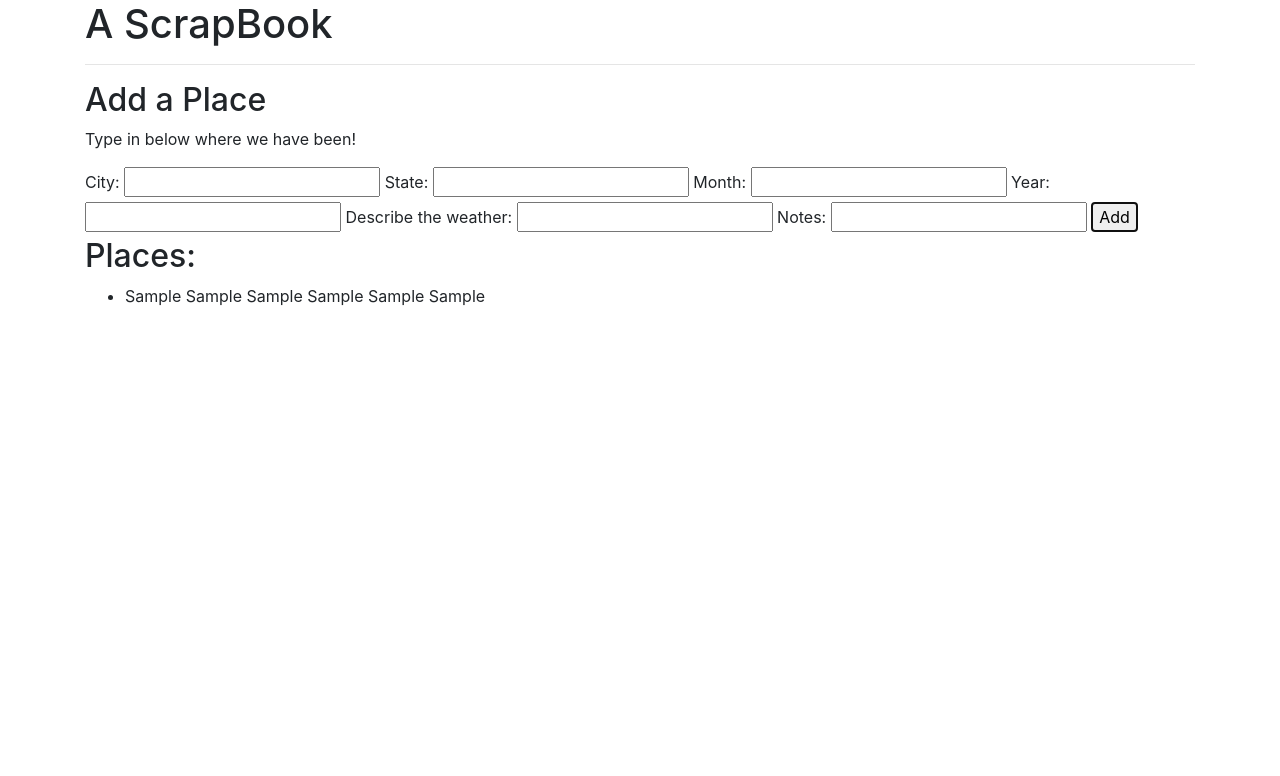
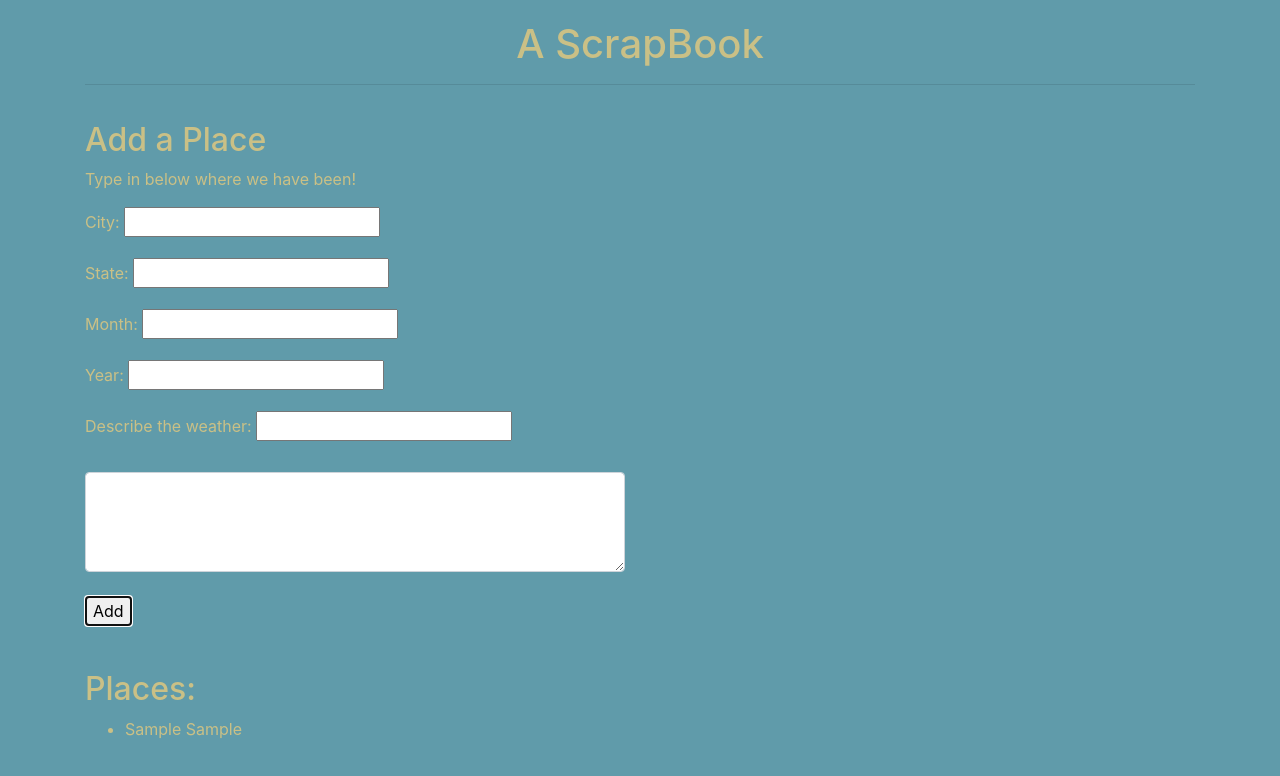
Before and after one commit to diegosalazar343/ScrapBook, a plain HTML site: page index.html in a window 1280 px wide. Both pictures are taken after typing "Sample", "Sample", "Sample", "Sample", "Sample", "Sample" into the empty fields and a click on the button "Add". Drawn offline with Linux system fonts and the light colour scheme.

Commit message:
fix some styling

```diff
--- a/css/styles.css
+++ b/css/styles.css
@@ -1,3 +1,22 @@
 #show-place {
   display: none;
+  padding-left: 40px;
 }
+
+h1 {
+  text-align: center;
+}
+
+h2 {
+  padding-top: 20px;
+}
+
+.form-floating {
+  padding-top: 10px;
+}
+
+body{
+  padding-top: 20px;
+  background-color: rgb(96, 155, 170);
+  color: rgb(202, 192, 134);
+}
--- a/index.html
+++ b/index.html
@@ -5,7 +5,7 @@
   <link href="css/styles.css" rel="stylesheet" type="text/css">
   <script src="js/jquery-3.5.1.js"></script>
   <script src="js/scripts.js"></script>
-  <title>ScrapBook</title>
+  <title>Scrap Book</title>
 </head>
 <body>
   <div class="container">
@@ -13,27 +13,43 @@
     <hr>
     <h2>Add a Place</h2>
     <p>Type in below where we have been!</p>
+    <div class="row">
+      <div class="col-md-6">
+
     <form id = "new-places">
+      <div class="form-group">
         <label for="new-city">City:</label>
         <input id="new-city" type="text">
+      </div>
+      <div class="form-group">
         <label for="new-state">State:</label>
         <input id="new-state" type="text">
+      </div>
+      <div class="form-group">
         <label for="new-month">Month:</label>
         <input id="new-month" type="text">
+      </div>
+      <div class="form-group">
         <label for="new-year">Year:</label>
         <input id="new-year" type="text">
+      </div>
+      <div class="form-group">
         <label for="new-weather">Describe the weather:</label>
         <input id="new-weather" type="text">
-      <label for="new-notes">Notes: </label>
-      <input id="new-notes" type="text">
+      </div>
+      <div class="form-floating">
+        <textarea class="form-control" placeholder="Add notes about the trip!" id="new-notes" style="height: 100px" type="text"></textarea>
+      </div>
+      <br>
       <button type="submit">Add</button>
     </form>
 
+    <br>
     <h2>Places:</h2>
     <ul id="places">
     </ul>
 
-
+    </div>
     <div id="show-place">
       <p>City: <span class="city"></span></p>
       <p>State: <span class="state"></span></p>
@@ -45,7 +61,9 @@
       </div>
     </div>
     </div>
+  </div>
 </body>
 </html>
 
-<!-- Can make it into a page where there are mutliple areas to input. input city, state/country what we did!-->
+<!-- Can make it into a page where there are mutliple areas to input. input city, state/country what we did!
+-->
--- a/js/scripts.js
+++ b/js/scripts.js
@@ -54,7 +54,7 @@ function displayPlaceDetails(scrapBookToDisplay) {
   let htmlForPlaceInfo = "";
   Object.keys(scrapBookToDisplay.places).forEach(function(key) {
     const place = scrapBookToDisplay.findPlace(key);
-    htmlForPlaceInfo += "<li id=" + place.id + ">" + place.city + " " + place.state + " " + place.month + " " + place.year + " " + place.weather + " " + place.notes + " " + "</li>";
+    htmlForPlaceInfo += "<li id=" + place.id + ">" + place.city + " " + place.state + " " + /*place.month + " " + place.year + " " + place.weather + " " + place.notes + " " +*/ "</li>";
   });
   placesList.html(htmlForPlaceInfo);
 };
@@ -93,14 +93,14 @@ $(document).ready(function() {
     const inputtedMonth = $("input#new-month").val();
     const inputtedYear = $("input#new-year").val();
     const inputtedWeather = $("input#new-weather").val();
-    const inputtedNotes = $("input#new-notes").val();
+    const inputtedNotes = $("textarea#new-notes").val();
 
     $("input#new-city").val(" ");
     $("input#new-state").val(" ");
     $("input#new-month").val(" ");
     $("input#new-year").val(" ");
     $("input#new-weather").val(" ");
-    $("input#new-notes").val(" ");
+    $("textarea#new-notes").val(" ");
 
     let newPlace = new Place(inputtedCity, inputtedState, inputtedMonth, inputtedYear, inputtedWeather, inputtedNotes);
     scrapBook.addPlace(newPlace);
```
Lines whose indentation alone changed are shown as unchanged.
